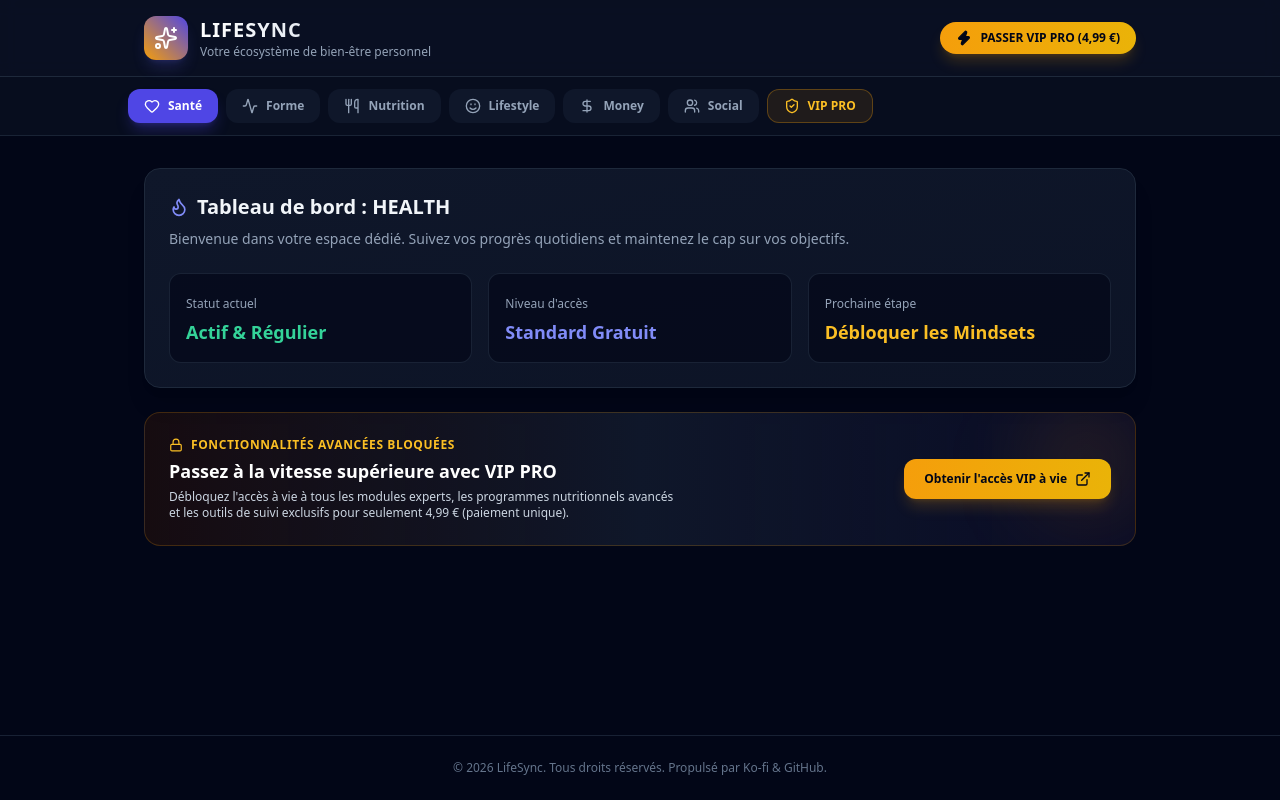
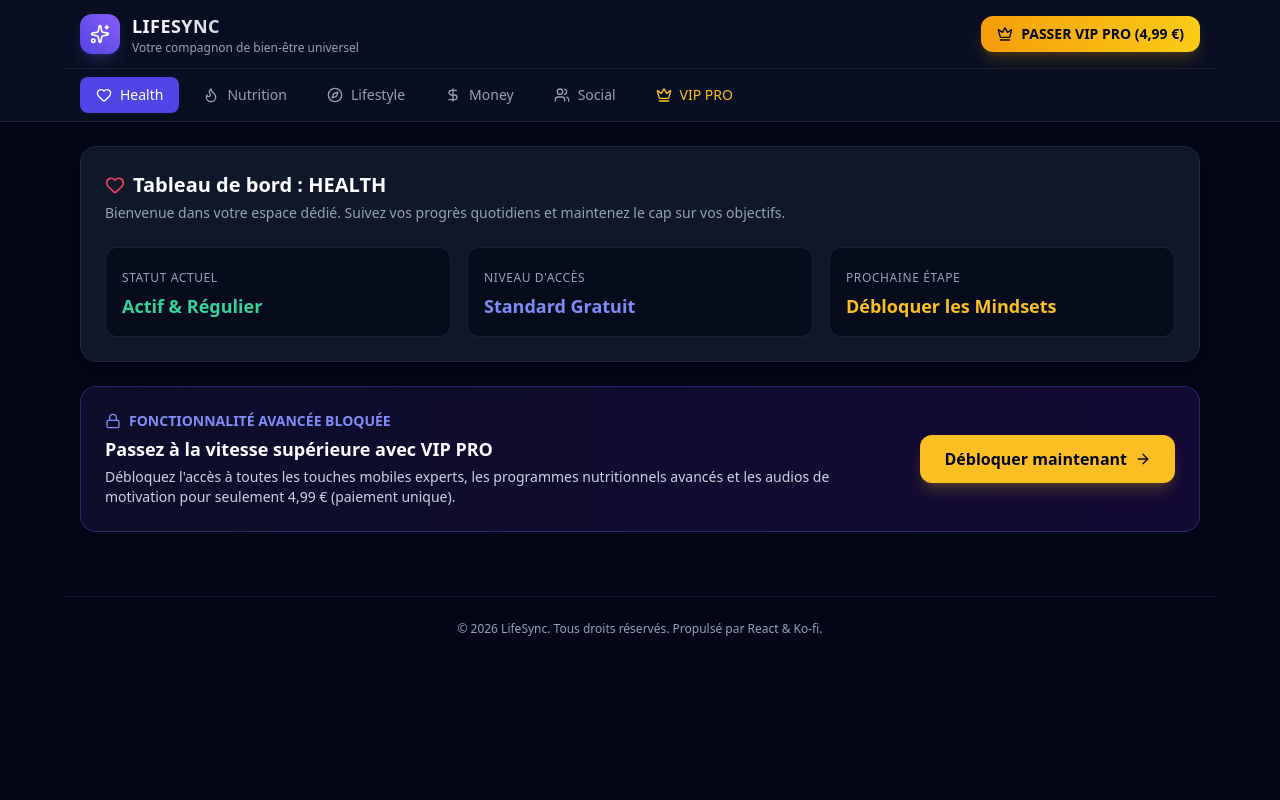
Before and after one commit to gmdpop974-ops/musical-guacamole, a React (Vite) app: page / in a window 1280 px wide. Built offline with nearby package versions, Linux system fonts and the light colour scheme.

Commit message:
Update App.jsx

```diff
--- a/src/App.jsx
+++ b/src/App.jsx
@@ -1,251 +1,246 @@
 import React, { useState, useEffect } from 'react';
 import {
-  Heart, Activity, Utensils, Smile, DollarSign, Users,
-  Lock, CheckCircle, ExternalLink, Sparkles, ShieldCheck,
-  RefreshCw, Award, Zap, Flame, Target, BookOpen, ChevronRight
+  Heart, Flame, Compass, Target, DollarSign, Users, Crown,
+  CheckCircle, Lock, Sparkles, RefreshCw, ArrowRight, ShieldCheck,
+  BookOpen, Smile, Zap, Award
 } from 'lucide-react';
 
 // ==========================================
-// CONFIGURATION DE LA BOUTIQUE KO-FI (VIP PRO)
+// CONFIGURATION DE LA MONÉTISATION KO-FI
 // ==========================================
-const PREMIUM_PAYMENT_LINK = "https://ko-fi.com/s/cb69315850?preview=true#"; // <--- Ton lien Ko-fi est à mettre ici entre les guillemets
-const LIFETIME_VIP_CODE = "LIFESYNC2026";
+const PREMIUM_PAYMENT_LINK = "https://ko-fi.com/s/cb69315850"; // Lien direct vers ton produit VIP Ko-fi
+const SECRET_VIP_CODE = "LIFESYNC2026"; // Code secret d'activation à vie
 
 export default function App() {
   const [activeTab, setActiveTab] = useState('health');
-  const [isVIP, setIsVIP] = useState(false);
-  const [vipCodeInput, setVipCodeInput] = useState('');
-  const [codeError, setCodeError] = useState(false);
-  const [codeSuccess, setCodeSuccess] = useState(false);
+  const [isVip, setIsVip] = useState(false);
+  const [secretInput, setSecretInput] = useState('');
+  const [activationError, setActivationError] = useState(false);
+  const [activationSuccess, setActivationSuccess] = useState(false);
 
-  // Vérifier si l'utilisateur est déjà VIP (sauvegardé dans le navigateur)
+  // Vérifier si l'utilisateur est déjà VIP (mémoire du navigateur)
   useEffect(() => {
-    const savedVIP = localStorage.getItem('lifesync_vip');
-    if (savedVIP === 'true') {
-      setIsVIP(true);
+    const savedVipStatus = localStorage.getItem('lifesync_vip');
+    if (savedVipStatus === 'true') {
+      setIsVip(true);
     }
   }, []);
 
-  const handleActivateVIP = (e) => {
+  // Gestion de l'activation par code secret
+  const handleActivateVip = (e) => {
     e.preventDefault();
-    if (vipCodeInput.trim().toUpperCase() === LIFETIME_VIP_CODE) {
-      setIsVIP(true);
+    if (secretInput.trim() === SECRET_VIP_CODE) {
+      setIsVip(true);
       localStorage.setItem('lifesync_vip', 'true');
-      setCodeSuccess(true);
-      setCodeError(false);
+      setActivationSuccess(true);
+      setActivationError(false);
     } else {
-      setCodeError(true);
-      setCodeSuccess(false);
+      setActivationError(true);
+      setActivationSuccess(false);
     }
   };
 
-  const handleLogoutVIP = () => {
-    setIsVIP(false);
-    localStorage.removeItem('lifesync_vip');
-    setVipCodeInput('');
-    setCodeSuccess(false);
-  };
-
   return (
-    <div className="min-h-screen bg-slate-950 text-slate-100 flex flex-col font-sans">
-      {/* HEADER */}
-      <header className="border-b border-slate-800 bg-slate-900/60 backdrop-blur sticky top-0 z-50">
-        <div className="max-w-5xl mx-auto px-4 py-4 flex flex-col sm:flex-row justify-between items-center gap-4">
+    <div className="min-h-screen bg-slate-950 text-slate-100 font-sans selection:bg-indigo-500 selection:text-white pb-12">
+      {/* Barre de navigation supérieure */}
+      <header className="border-b border-slate-800 bg-slate-900/60 backdrop-blur-md sticky top-0 z-50">
+        <div className="max-w-6xl mx-auto px-4 py-3 flex flex-wrap items-center justify-between gap-4">
           <div className="flex items-center gap-3">
-            <div className="bg-gradient-to-tr from-amber-500 to-indigo-600 p-2.5 rounded-xl shadow-lg shadow-indigo-500/20">
-              <Sparkles className="w-6 h-6 text-white" />
+            <div className="w-10 h-10 rounded-xl bg-gradient-to-tr from-indigo-600 to-violet-500 flex items-center justify-center shadow-lg shadow-indigo-500/20">
+              <Sparkles className="w-5 h-5 text-white" />
             </div>
             <div>
-              <h1 className="text-xl font-black tracking-wider bg-gradient-to-r from-white via-slate-200 to-slate-400 bg-clip-text text-transparent">
-                LIFESYNC
-              </h1>
-              <p className="text-xs text-slate-400 font-medium">Votre écosystème de bien-être personnel</p>
+              <h1 className="font-bold text-lg tracking-wide bg-gradient-to-r from-white to-slate-400 bg-clip-text text-transparent">LIFESYNC</h1>
+              <p className="text-xs text-slate-400">Votre compagnon de bien-être universel</p>
             </div>
           </div>
 
-          {/* BADGE / BOUTON VIP */}
-          <div className="flex items-center gap-3">
-            {isVIP ? (
-              <div className="flex items-center gap-2 bg-gradient-to-r from-amber-500/20 to-yellow-500/20 border border-amber-500/40 px-4 py-2 rounded-full">
-                <Award className="w-4 h-4 text-amber-400 animate-pulse" />
-                <span className="text-xs font-bold text-amber-300">VIP PRO ACTIF (À VIE)</span>
-                <button
-                  onClick={handleLogoutVIP}
-                  className="ml-2 text-[10px] text-slate-400 hover:text-white underline"
-                  title="Réinitialiser le statut VIP"
-                >
-                  Quitter
-                </button>
-              </div>
-            ) : (
+          {/* Bouton d'appel à l'action VIP PRO */}
+          {!isVip && (
             <a
               href={PREMIUM_PAYMENT_LINK}
               target="_blank"
               rel="noopener noreferrer"
-                className="flex items-center gap-2 bg-gradient-to-r from-amber-500 to-yellow-500 hover:from-amber-600 hover:to-yellow-600 text-slate-950 font-extrabold px-4 py-2 rounded-full text-xs shadow-lg shadow-amber-500/20 transition-all transform hover:scale-105"
+              className="flex items-center gap-2 bg-gradient-to-r from-amber-500 to-yellow-400 hover:from-amber-400 hover:to-yellow-300 text-slate-950 font-bold px-4 py-2 rounded-xl text-sm shadow-lg shadow-amber-500/20 transition-all transform hover:scale-105"
             >
-                <Zap className="w-4 h-4 fill-slate-950" />
-                PASSER VIP PRO (4,99 €)
+              <Crown className="w-4 h-4" />
+              <span>PASSER VIP PRO (4,99 €)</span>
             </a>
           )}
         </div>
+
+        {/* Menu principal des onglets */}
+        <div className="max-w-6xl mx-auto px-4 flex overflow-x-auto space-x-2 py-2 border-t border-slate-800/60 scrollbar-none">
+          <button
+            onClick={() => setActiveTab('health')}
+            className={`flex items-center gap-2 px-4 py-2 rounded-lg text-sm font-medium transition-colors whitespace-nowrap ${activeTab === 'health' ? 'bg-indigo-600 text-white' : 'text-slate-400 hover:text-slate-200 hover:bg-slate-800/50'}`}
+          >
+            <Heart className="w-4 h-4" /> Health
+          </button>
+          <button
+            onClick={() => setActiveTab('nutrition')}
+            className={`flex items-center gap-2 px-4 py-2 rounded-lg text-sm font-medium transition-colors whitespace-nowrap ${activeTab === 'nutrition' ? 'bg-indigo-600 text-white' : 'text-slate-400 hover:text-slate-200 hover:bg-slate-800/50'}`}
+          >
+            <Flame className="w-4 h-4" /> Nutrition
+          </button>
+          <button
+            onClick={() => setActiveTab('lifestyle')}
+            className={`flex items-center gap-2 px-4 py-2 rounded-lg text-sm font-medium transition-colors whitespace-nowrap ${activeTab === 'lifestyle' ? 'bg-indigo-600 text-white' : 'text-slate-400 hover:text-slate-200 hover:bg-slate-800/50'}`}
+          >
+            <Compass className="w-4 h-4" /> Lifestyle
+          </button>
+          <button
+            onClick={() => setActiveTab('money')}
+            className={`flex items-center gap-2 px-4 py-2 rounded-lg text-sm font-medium transition-colors whitespace-nowrap ${activeTab === 'money' ? 'bg-indigo-600 text-white' : 'text-slate-400 hover:text-slate-200 hover:bg-slate-800/50'}`}
+          >
+            <DollarSign className="w-4 h-4" /> Money
+          </button>
+          <button
+            onClick={() => setActiveTab('social')}
+            className={`flex items-center gap-2 px-4 py-2 rounded-lg text-sm font-medium transition-colors whitespace-nowrap ${activeTab === 'social' ? 'bg-indigo-600 text-white' : 'text-slate-400 hover:text-slate-200 hover:bg-slate-800/50'}`}
+          >
+            <Users className="w-4 h-4" /> Social
+          </button>
+          <button
+            onClick={() => setActiveTab('vip')}
+            className={`flex items-center gap-2 px-4 py-2 rounded-lg text-sm font-medium transition-colors whitespace-nowrap ${activeTab === 'vip' ? 'bg-gradient-to-r from-amber-500 to-yellow-500 text-slate-950 font-bold' : 'text-amber-400 hover:bg-amber-500/10'}`}
+          >
+            <Crown className="w-4 h-4" /> VIP PRO {isVip && '✨'}
+          </button>
         </div>
       </header>
 
-      {/* NAVIGATION / CATÉGORIES */}
-      <nav className="bg-slate-900/40 border-b border-slate-800/80 px-4 overflow-x-auto">
-        <div className="max-w-5xl mx-auto flex gap-2 py-3">
-          {[
-            { id: 'health', label: 'Santé', icon: Heart },
-            { id: 'fitness', label: 'Forme', icon: Activity },
-            { id: 'nutrition', label: 'Nutrition', icon: Utensils },
-            { id: 'lifestyle', label: 'Lifestyle', icon: Smile },
-            { id: 'money', label: 'Money', icon: DollarSign },
-            { id: 'social', label: 'Social', icon: Users },
-            { id: 'vip', label: 'VIP PRO', icon: ShieldCheck, highlight: true },
-          ].map((tab) => {
-            const Icon = tab.icon;
-            const isActive = activeTab === tab.id;
-            return (
-              <button
-                key={tab.id}
-                onClick={() => setActiveTab(tab.id)}
-                className={`flex items-center gap-2 px-4 py-2 rounded-xl text-xs font-semibold whitespace-nowrap transition-all ${
-                  isActive
-                    ? 'bg-indigo-600 text-white shadow-lg shadow-indigo-600/30'
-                    : tab.highlight
-                    ? 'bg-amber-500/10 text-amber-400 border border-amber-500/30 hover:bg-amber-500/20'
-                    : 'bg-slate-900 text-slate-400 hover:bg-slate-800 hover:text-slate-200'
-                }`}
-              >
-                <Icon className="w-4 h-4" />
-                {tab.label}
-              </button>
-            );
-          })}
-        </div>
-      </nav>
+      {/* Contenu principal */}
+      <main className="max-w-6xl mx-auto px-4 mt-6">
+        {activeTab === 'health' && (
+          <div className="space-y-6">
+            <div className="bg-slate-900 border border-slate-800 rounded-2xl p-6 shadow-xl">
+              <h2 className="text-xl font-bold flex items-center gap-2 text-white">
+                <Heart className="w-5 h-5 text-rose-500" /> Tableau de bord : HEALTH
+              </h2>
+              <p className="text-slate-400 text-sm mt-1">Bienvenue dans votre espace dédié. Suivez vos progrès quotidiens et maintenez le cap sur vos objectifs.</p>
 
-      {/* CONTENU PRINCIPAL */}
-      <main className="max-w-5xl mx-auto px-4 py-8 flex-1 w-full">
-        {activeTab !== 'vip' ? (
-          <div className="space-y-6">
-            <div className="bg-gradient-to-br from-slate-900 to-slate-900/80 border border-slate-800 rounded-2xl p-6 shadow-xl">
-              <h2 className="text-xl font-bold mb-2 flex items-center gap-2">
-                <Flame className="w-5 h-5 text-indigo-400" />
-                Tableau de bord : {activeTab.toUpperCase()}
-              </h2>
-              <p className="text-slate-400 text-sm mb-6">
-                Bienvenue dans votre espace dédié. Suivez vos progrès quotidiens et maintenez le cap sur vos objectifs.
-              </p>
-
-              <div className="grid grid-cols-1 md:grid-cols-3 gap-4">
-                <div className="bg-slate-950/60 border border-slate-800/80 rounded-xl p-4">
-                  <span className="text-xs text-slate-400 font-medium">Statut actuel</span>
+              <div className="grid grid-cols-1 md:grid-cols-3 gap-4 mt-6">
+                <div className="bg-slate-950/60 border border-slate-800/80 p-4 rounded-xl">
+                  <span className="text-xs text-slate-400 uppercase tracking-wider">Statut actuel</span>
                   <p className="text-lg font-bold text-emerald-400 mt-1">Actif & Régulier</p>
                 </div>
-                <div className="bg-slate-950/60 border border-slate-800/80 rounded-xl p-4">
-                  <span className="text-xs text-slate-400 font-medium">Niveau d'accès</span>
-                  <p className="text-lg font-bold text-indigo-400 mt-1">{isVIP ? 'VIP PRO (À vie)' : 'Standard Gratuit'}</p>
+                <div className="bg-slate-950/60 border border-slate-800/80 p-4 rounded-xl">
+                  <span className="text-xs text-slate-400 uppercase tracking-wider">Niveau d'accès</span>
+                  <p className="text-lg font-bold text-indigo-400 mt-1">{isVip ? 'VIP PRO (Illimité)' : 'Standard Gratuit'}</p>
                 </div>
-                <div className="bg-slate-950/60 border border-slate-800/80 rounded-xl p-4">
-                  <span className="text-xs text-slate-400 font-medium">Prochaine étape</span>
-                  <p className="text-lg font-bold text-amber-400 mt-1">Débloquer les Mindsets</p>
+                <div className="bg-slate-950/60 border border-slate-800/80 p-4 rounded-xl">
+                  <span className="text-xs text-slate-400 uppercase tracking-wider">Prochaine étape</span>
+                  <p className="text-lg font-bold text-amber-400 mt-1">{isVip ? 'Objectif validé 🚀' : 'Débloquer les Mindsets'}</p>
                 </div>
               </div>
             </div>
 
-            {/* SECTION VERROUILLÉE SI PAS VIP */}
-            {!isVIP && (
-              <div className="bg-gradient-to-r from-amber-950/30 via-slate-900 to-indigo-950/30 border border-amber-500/20 rounded-2xl p-6 relative overflow-hidden">
-                <div className="absolute right-0 top-0 translate-x-4 -translate-y-4 w-32 h-32 bg-amber-500/10 rounded-full blur-2xl"></div>
-                <div className="flex flex-col md:flex-row items-center justify-between gap-6 relative z-10">
+            {!isVip && (
+              <div className="bg-gradient-to-r from-indigo-950/40 to-violet-950/40 border border-indigo-500/30 rounded-2xl p-6 flex flex-col md:flex-row items-center justify-between gap-6">
                 <div>
-                    <div className="flex items-center gap-2 text-amber-400 text-xs font-bold uppercase tracking-wider mb-1">
-                      <Lock className="w-3.5 h-3.5" /> Fonctionnalités Avancées Bloquées
+                  <div className="flex items-center gap-2 text-indigo-400 font-semibold text-sm">
+                    <Lock className="w-4 h-4" /> FONCTIONNALITÉ AVANCÉE BLOQUÉE
                   </div>
-                    <h3 className="text-lg font-bold text-white">Passez à la vitesse supérieure avec VIP PRO</h3>
-                    <p className="text-xs text-slate-300 mt-1 max-w-lg">
-                      Débloquez l'accès à vie à tous les modules experts, les programmes nutritionnels avancés et les outils de suivi exclusifs pour seulement 4,99 € (paiement unique).
-                    </p>
+                  <h3 className="text-lg font-bold text-white mt-1">Passez à la vitesse supérieure avec VIP PRO</h3>
+                  <p className="text-slate-300 text-sm mt-1">Débloquez l'accès à toutes les touches mobiles experts, les programmes nutritionnels avancés et les audios de motivation pour seulement 4,99 € (paiement unique).</p>
                 </div>
                 <a
                   href={PREMIUM_PAYMENT_LINK}
                   target="_blank"
                   rel="noopener noreferrer"
-                    className="whitespace-nowrap bg-gradient-to-r from-amber-500 to-yellow-500 hover:from-amber-600 hover:to-yellow-600 text-slate-950 font-extrabold px-5 py-3 rounded-xl text-xs shadow-lg shadow-amber-500/20 transition-all transform hover:scale-105 flex items-center gap-2"
+                  className="bg-amber-400 hover:bg-amber-300 text-slate-950 font-bold px-6 py-3 rounded-xl whitespace-nowrap shadow-lg shadow-amber-400/20 transition-all flex items-center gap-2"
                 >
-                    Obtenir l'accès VIP à vie <ExternalLink className="w-4 h-4" />
+                  Débloquer maintenant <ArrowRight className="w-4 h-4" />
                 </a>
+              </div>
+            )}
+          </div>
+        )}
+
+        {/* Autres onglets (simplifiés pour l'exemple) */}
+        {activeTab !== 'health' && activeTab !== 'vip' && (
+          <div className="bg-slate-900 border border-slate-800 rounded-2xl p-8 text-center py-16">
+            <Sparkles className="w-12 h-12 text-indigo-500 mx-auto mb-4 opacity-80" />
+            <h2 className="text-xl font-bold text-white capitalize">Espace {activeTab}</h2>
+            <p className="text-slate-400 text-sm mt-2 max-w-md mx-auto">Cette section fait partie de l'écosystème LifeSync. Profitez de vos fonctionnalités de suivi au quotidien.</p>
+          </div>
+        )}
+
+        {/* Onglet VIP PRO */}
+        {activeTab === 'vip' && (
+          <div className="max-w-xl mx-auto bg-slate-900 border border-slate-800 rounded-2xl p-6 md:p-8 shadow-2xl">
+            <div className="text-center">
+              <div className="w-14 h-14 rounded-2xl bg-gradient-to-tr from-amber-500 to-yellow-400 flex items-center justify-center mx-auto shadow-lg shadow-amber-500/20 mb-4">
+                <Crown className="w-7 h-7 text-slate-950" />
+              </div>
+              <h2 className="text-2xl font-bold text-white">Espace VIP PRO LifeSync</h2>
+              <p className="text-slate-400 text-sm mt-2">
+                {isVip
+                  ? "Félicitations ! Votre compte dispose d'un accès VIP PRO complet à vie."
+                  : "Soutenez le projet sur Ko-fi pour obtenir votre code d'activation instantané, ou entrez votre code ci-dessous."}
+              </p>
+            </div>
+
+            {isVip ? (
+              <div className="mt-8 bg-emerald-950/40 border border-emerald-500/30 rounded-xl p-6 text-center space-y-3">
+                <CheckCircle className="w-10 h-10 text-emerald-400 mx-auto" />
+                <h3 className="text-lg font-bold text-emerald-300">Statut VIP Activé</h3>
+                <p className="text-sm text-slate-300">Vous profitez de toutes les fonctionnalités avancées de LifeSync sans aucune restriction.</p>
+              </div>
+            ) : (
+              <div className="mt-8 space-y-6">
+                <div className="bg-slate-950/60 border border-slate-800 p-5 rounded-xl space-y-3">
+                  <h3 className="font-semibold text-sm text-white flex items-center gap-2">
+                    <Zap className="w-4 h-4 text-amber-400" /> Étape 1 : Obtenir le sésame
+                  </h3>
+                  <p className="text-xs text-slate-400">Effectuez votre contribution sécurisée de 4,99 € sur Ko-fi. Le code secret s'affichera immédiatement.</p>
+                  <a
+                    href={PREMIUM_PAYMENT_LINK}
+                    target="_blank"
+                    rel="noopener noreferrer"
+                    className="block w-full text-center bg-amber-400 hover:bg-amber-300 text-slate-950 font-bold py-3 rounded-xl text-sm transition-all shadow-md"
+                  >
+                    Accéder à la page de paiement Ko-fi
+                  </a>
+                </div>
+
+                <div className="bg-slate-950/60 border border-slate-800 p-5 rounded-xl space-y-3">
+                  <h3 className="font-semibold text-sm text-white flex items-center gap-2">
+                    <ShieldCheck className="w-4 h-4 text-indigo-400" /> Étape 2 : Activer mon code secret
+                  </h3>
+                  <form onSubmit={handleActivateVip} className="space-y-3">
+                    <input
+                      type="text"
+                      placeholder="Entrez votre code (ex: LIFESYNC2026)"
+                      value={secretInput}
+                      onChange={(e) => setSecretInput(e.target.value)}
+                      className="w-full bg-slate-900 border border-slate-700 rounded-xl px-4 py-3 text-sm text-white placeholder-slate-500 focus:outline-none focus:border-indigo-500 font-mono"
+                    />
+                    <button
+                      type="submit"
+                      className="w-full bg-indigo-600 hover:bg-indigo-500 text-white font-bold py-3 rounded-xl text-sm transition-all shadow-md shadow-indigo-600/20"
+                    >
+                      Activer mon accès VIP
+                    </button>
+                  </form>
+
+                  {activationError && (
+                    <p className="text-xs text-rose-400 text-center">Code incorrect. Vérifiez le message reçu après votre achat sur Ko-fi.</p>
+                  )}
+                  {activationSuccess && (
+                    <p className="text-xs text-emerald-400 text-center">Code validé avec succès ! Bienvenue dans l'élite.</p>
+                  )}
                 </div>
               </div>
             )}
           </div>
-        ) : (
-          /* SECTION VIP / ACTIVATION DU CODE */
-          <div className="max-w-xl mx-auto space-y-6">
-            <div className="bg-slate-900 border border-slate-800 rounded-2xl p-6 shadow-xl text-center space-y-4">
-              <div className="w-12 h-12 bg-amber-500/20 text-amber-400 rounded-2xl flex items-center justify-center mx-auto border border-amber-500/30">
-                <ShieldCheck className="w-6 h-6" />
-              </div>
-              <h2 className="text-xl font-bold">Espace VIP PRO LifeSync</h2>
-              <p className="text-xs text-slate-400 leading-relaxed">
-                Vous avez déjà effectué votre achat de 4,99 € sur Ko-fi ? Entrez ci-dessous votre code secret reçu pour activer instantanément votre accès à vie sur cet appareil.
-              </p>
-
-              {!isVIP ? (
-                <form onSubmit={handleActivateVIP} className="space-y-4 pt-2">
-                  <div className="flex flex-col sm:flex-row gap-2">
-                    <input
-                      type="text"
-                      placeholder="Ex: LIFESYNC2026"
-                      value={vipCodeInput}
-                      onChange={(e) => setVipCodeInput(e.target.value)}
-                      className="flex-1 bg-slate-950 border border-slate-800 rounded-xl px-4 py-3 text-sm focus:outline-none focus:border-amber-500 text-center uppercase tracking-widest font-mono"
-                    />
-                    <button
-                      type="submit"
-                      className="bg-amber-500 hover:bg-amber-600 text-slate-950 font-bold px-6 py-3 rounded-xl text-xs transition-all shadow-lg shadow-amber-500/20"
-                    >
-                      Activer
-                    </button>
-                  </div>
-
-                  {codeError && (
-                    <p className="text-xs text-rose-400 font-medium">
-                      ❌ Code incorrect. Vérifiez le code reçu sur Ko-fi et réessayez.
-                    </p>
-                  )}
-
-                  <div className="pt-4 border-t border-slate-800 text-center">
-                    <p className="text-xs text-slate-400 mb-2">Vous n'avez pas encore votre accès à vie ?</p>
-                    <a
-                      href={PREMIUM_PAYMENT_LINK}
-                      target="_blank"
-                      rel="noopener noreferrer"
-                      className="inline-flex items-center gap-2 text-amber-400 hover:text-amber-300 text-xs font-bold underline"
-                    >
-                      Acheter le pack VIP PRO sur Ko-fi (4,99 €) <ExternalLink className="w-3.5 h-3.5" />
-                    </a>
-                  </div>
-                </form>
-              ) : (
-                <div className="bg-emerald-500/10 border border-emerald-500/30 rounded-xl p-4 text-center space-y-2">
-                  <CheckCircle className="w-8 h-8 text-emerald-400 mx-auto" />
-                  <h3 className="text-sm font-bold text-emerald-300">Félicitations ! Vous êtes VIP PRO</h3>
-                  <p className="text-xs text-slate-300">
-                    Votre accès à vie est actif sur cet appareil. Profitez de l'intégralité des fonctionnalités de LifeSync sans aucune limite.
-                  </p>
-                </div>
-              )}
-            </div>
-          </div>
         )}
       </main>
 
-      {/* FOOTER */}
-      <footer className="border-t border-slate-800/80 py-6 text-center text-xs text-slate-500">
-        <p>© 2026 LifeSync. Tous droits réservés. Propulsé par Ko-fi & GitHub.</p>
+      {/* Pied de page */}
+      <footer className="max-w-6xl mx-auto px-4 mt-16 pt-6 border-t border-slate-900 text-center text-xs text-slate-400">
+        <p>© 2026 LifeSync. Tous droits réservés. Propulsé par React & Ko-fi.</p>
       </footer>
     </div>
   );
```
Lines whose indentation alone changed are shown as unchanged.
